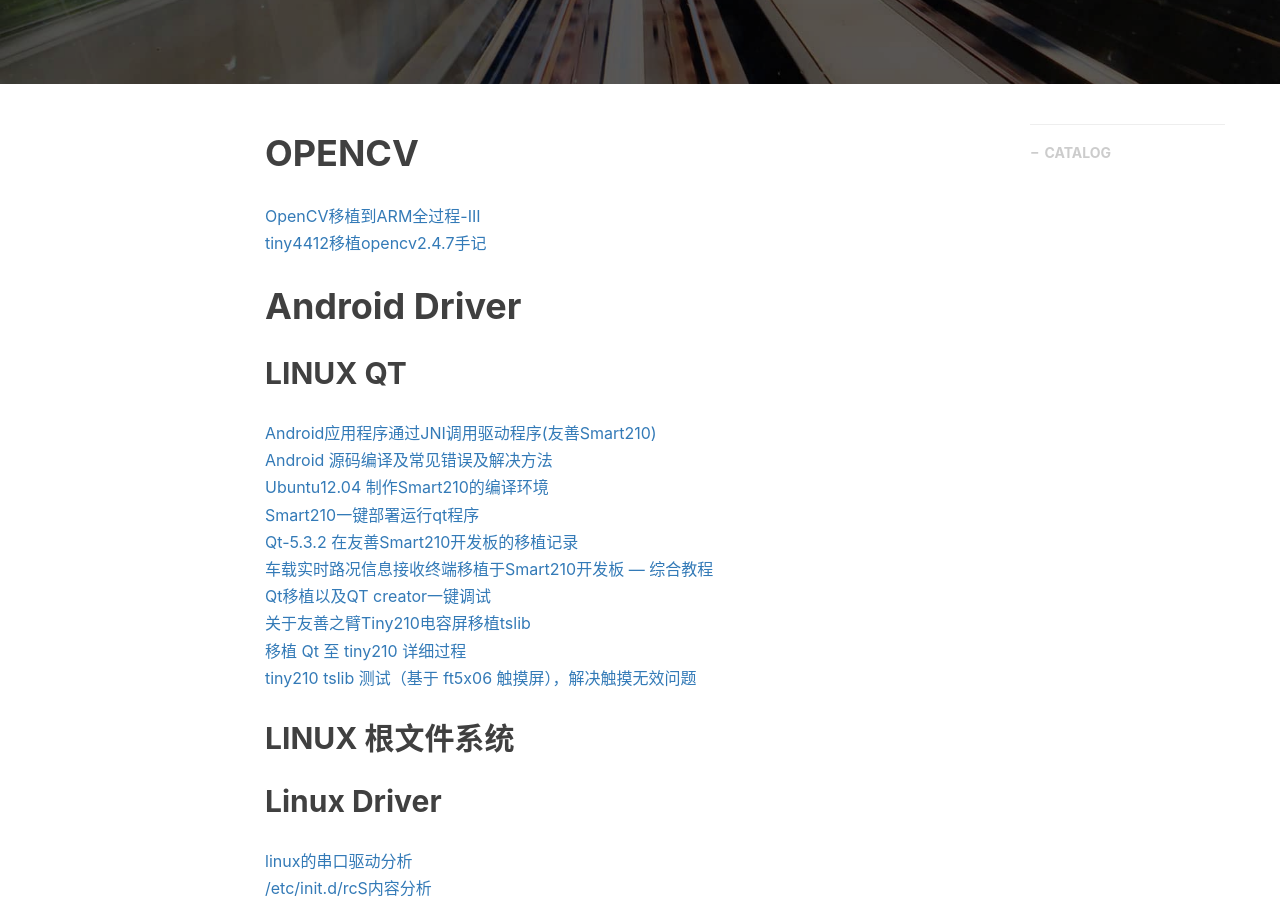
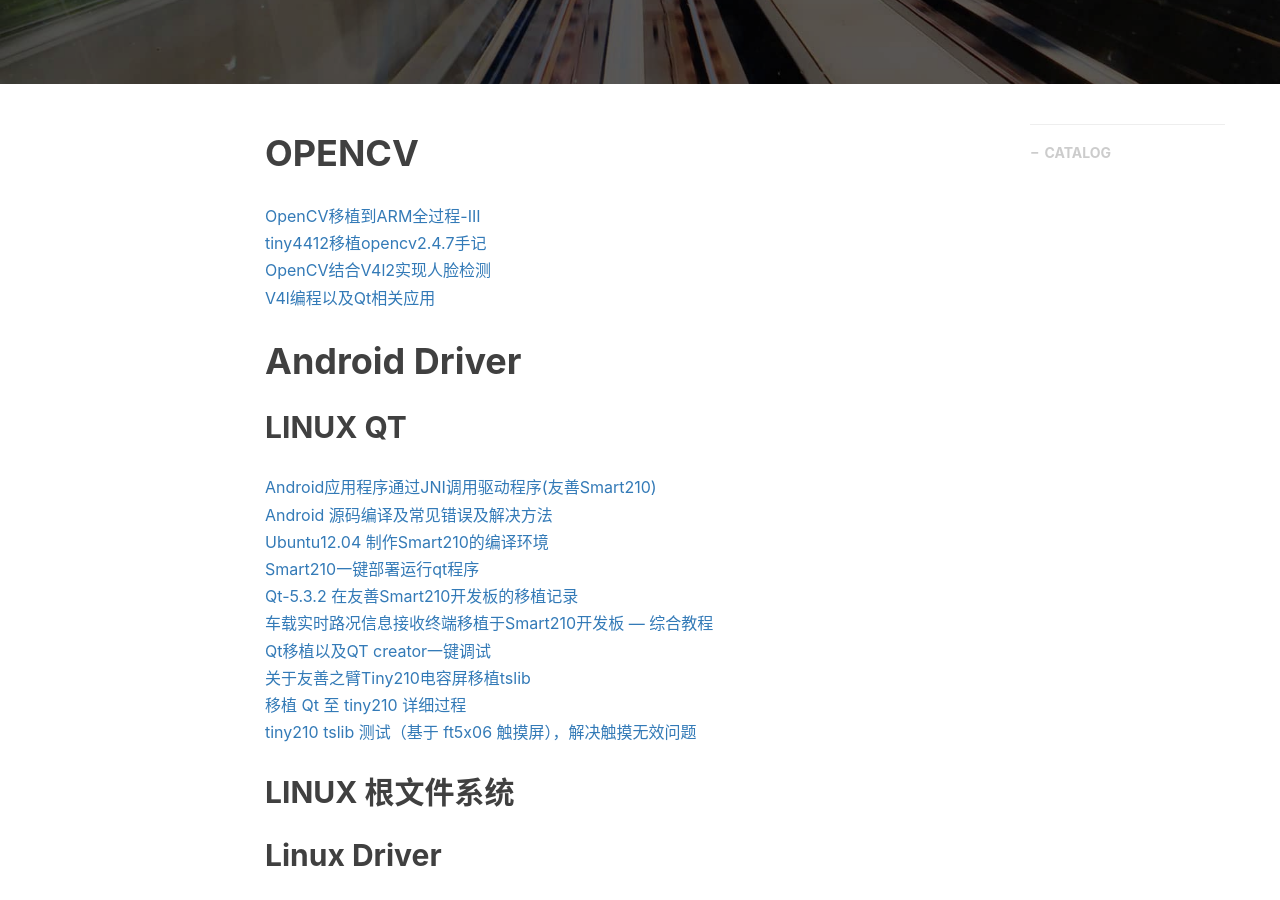
Before and after one commit to gary-robotics/dlward, a Jekyll site: the page built from _posts/2018-07-09-AndroidDriver-2018.markdown, in a window 1280 px wide and 900 px high, scrolled down 439 px. Built offline with Jekyll 4.4.1, drawn with Linux system fonts in a browser that asks for light colours; nearby versions of some CDN libraries; comment, search, counter and statistics services are not loaded.

Commit message:
Update 2018-07-09-AndroidDriver-2018.markdown

```diff
--- a/_posts/2018-07-09-AndroidDriver-2018.markdown
+++ b/_posts/2018-07-09-AndroidDriver-2018.markdown
@@ -14,6 +14,8 @@
 # OPENCV
 [OpenCV移植到ARM全过程-III](https://blog.csdn.net/kaychangeek/article/details/78552418)
 [tiny4412移植opencv2.4.7手记](https://blog.csdn.net/u010606097/article/details/41316271)
+[OpenCV结合V4l2实现人脸检测](https://blog.csdn.net/wr132/article/details/54564044)
+[V4l编程以及Qt相关应用](https://blog.csdn.net/wr132/article/details/54348465)
 
 # Android Driver
 
```
